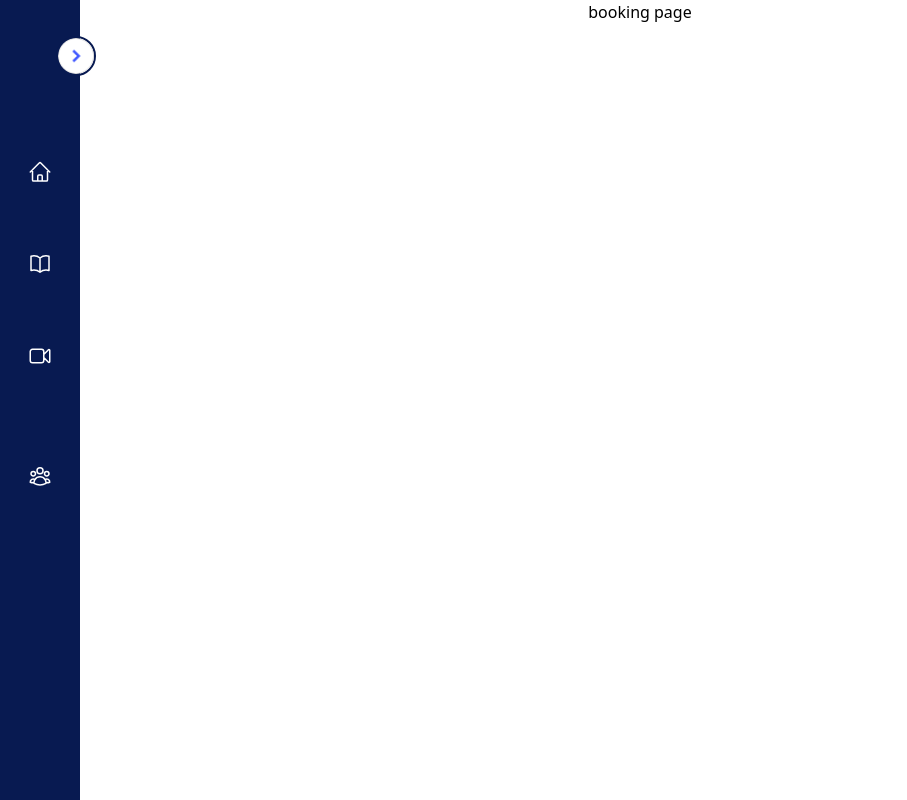
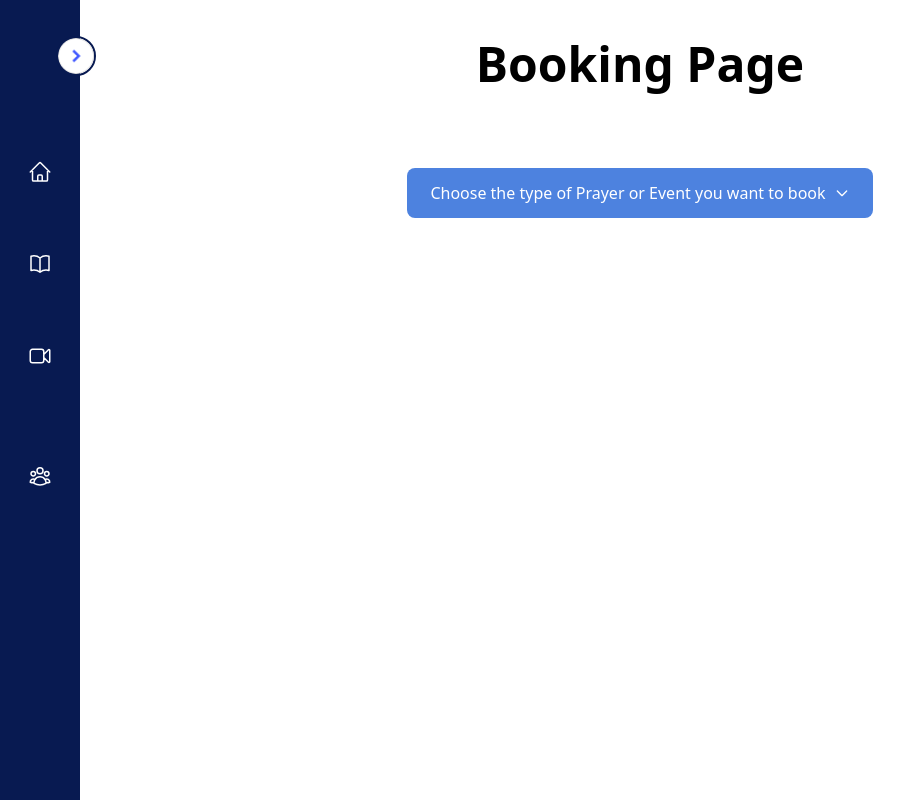
Before and after one commit to moshe002/churchbookingapp, a React (Create React App) app: page /booking in a window 1280 px wide. Shown: the whole page, without its empty margins (0-907 px from the left). Built offline with nearby package versions, Linux system fonts and the light colour scheme.

Commit message:
booking page and live mass page

```diff
--- a/package.json
+++ b/package.json
@@ -6,6 +6,8 @@
     "@testing-library/jest-dom": "^5.16.5",
     "@testing-library/react": "^13.4.0",
     "@testing-library/user-event": "^13.5.0",
+    "flowbite": "^1.5.3",
+    "flowbite-react": "^0.3.2",
     "react": "^18.2.0",
     "react-dom": "^18.2.0",
     "react-router-dom": "^6.4.1",
--- a/src/pages/bookingPage.js
+++ b/src/pages/bookingPage.js
@@ -1,7 +1,38 @@
+
+/*
+    page will have a drop down option to choose what to book
+    (unsay ganahan ipa misa)
+*/
+
+import { Dropdown } from "flowbite-react"
+
 function bookingPage () {
     return (
-        <div className="flex justify-center items-center">
-            <h2>booking page</h2>
+        <div className="flex flex-col justify-center items-center p-10">
+            <h2 className="text-5xl font-semibold">Booking Page</h2>
+            <div className="mt-20">
+            <Dropdown
+            style={{ background: '#4D82DF' }}
+            size="lg"
+            label="Choose the type of Prayer or Event you want to book"
+            className="font-semibold w-80 text-center border-y-slate-300 border-x-slate-300">
+                <Dropdown.Item>
+                    Wedding
+                </Dropdown.Item>
+                <Dropdown.Item>
+                    Baptismal
+                </Dropdown.Item>
+                <Dropdown.Item>
+                    Thanksgiving Prayer
+                </Dropdown.Item>
+                <Dropdown.Item>
+                    Prayer for the dead
+                </Dropdown.Item>
+                <Dropdown.Item>
+                    Fiesta Mass
+                </Dropdown.Item>
+            </Dropdown>
+            </div>
         </div>
     )
 }
--- a/src/pages/liveMassPage.js
+++ b/src/pages/liveMassPage.js
@@ -1,7 +1,28 @@
+import React, {  } from 'react'
+
+const GetData = () => {
+    fetch("https://youtube.googleapis.com/youtube/v3/search?part=snippet&channelId=UCKUsvn9QGIwiX8fjCNmetWA&maxResults=3&order=date&key=AIzaSyDWV26jvrvKzoLMky6RLHJS8xELSvONIj8")
+    .then((result) => {
+        return result.json()
+    }).then((data) => {
+        console.log(data)
+        let videos = data.items
+        for(let video of videos){
+            console.log(video.snippet.title)
+        }
+    })
+}
+
+
 function liveMassPage () {
     return (
-        <div className="flex justify-center items-center">
-            <h2>live mass page</h2>
+        <div className="flex justify-center items-center p-10">
+            <h2 className="text-5xl font-semibold">Live Mass Recordings</h2>
+            <div>
+                {
+                    GetData()
+                }
+            </div>
         </div>
     )
 }
--- a/tailwind.config.js
+++ b/tailwind.config.js
@@ -2,6 +2,7 @@
 module.exports = {
   content: [
     "./src/**/*.{js,jsx,ts,tsx}",
+    "node_modules/flowbite-react/**/*.{js,jsx,ts,tsx}",
   ],
   theme: {
     extend: {
@@ -14,5 +15,7 @@ module.exports = {
       },
     },
   },
-  plugins: [],
+  plugins: [
+    require('flowbite/plugin'),
+  ],
 }
```
Also changed, not shown: 1 other file (tests, documents, lock files or other folders).
